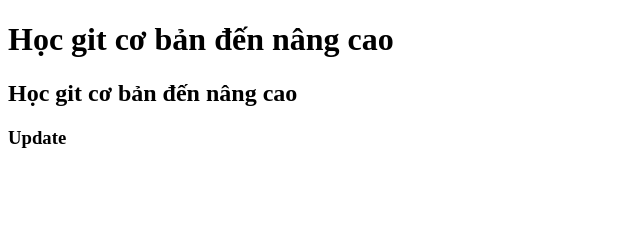
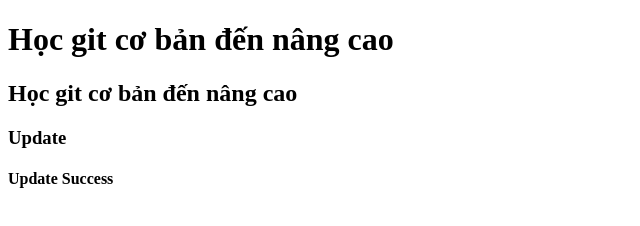
Before and after one commit to nguyendragon/demo_work_shop, a plain HTML site: page index.html in a window 1280 px wide. Shown: the whole page, without its empty margins (0-640 px from the left). Drawn offline with Linux system fonts and the light colour scheme.

Commit message:
Update Success

```diff
--- a/index.html
+++ b/index.html
@@ -11,6 +11,7 @@
     <h1>Học git cơ bản đến nâng cao</h1>
     <h2>Học git cơ bản đến nâng cao</h2>
     <h3>Update</h3>
+    <h4>Update Success</h4>
 </body>
 
 </html>
```
